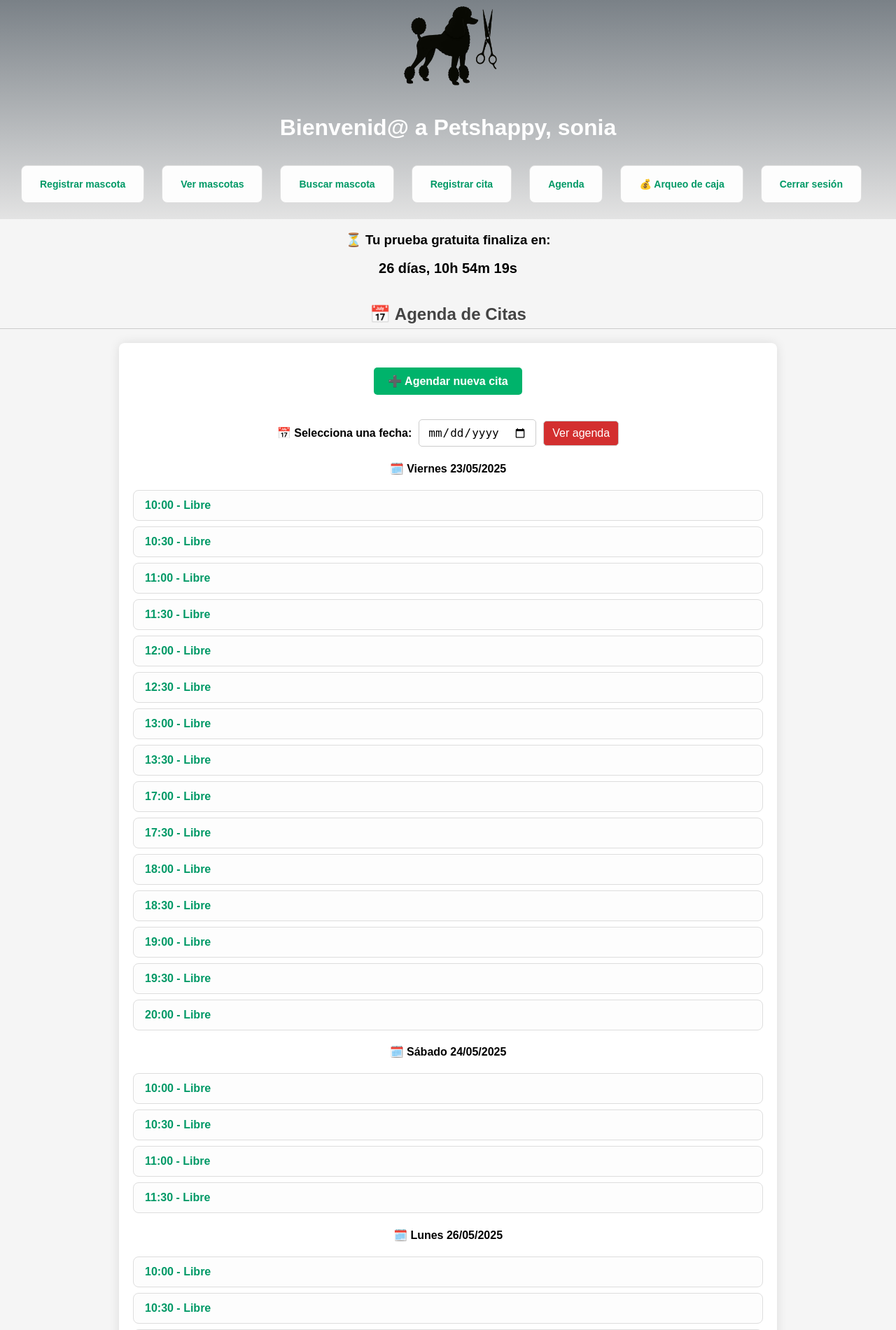
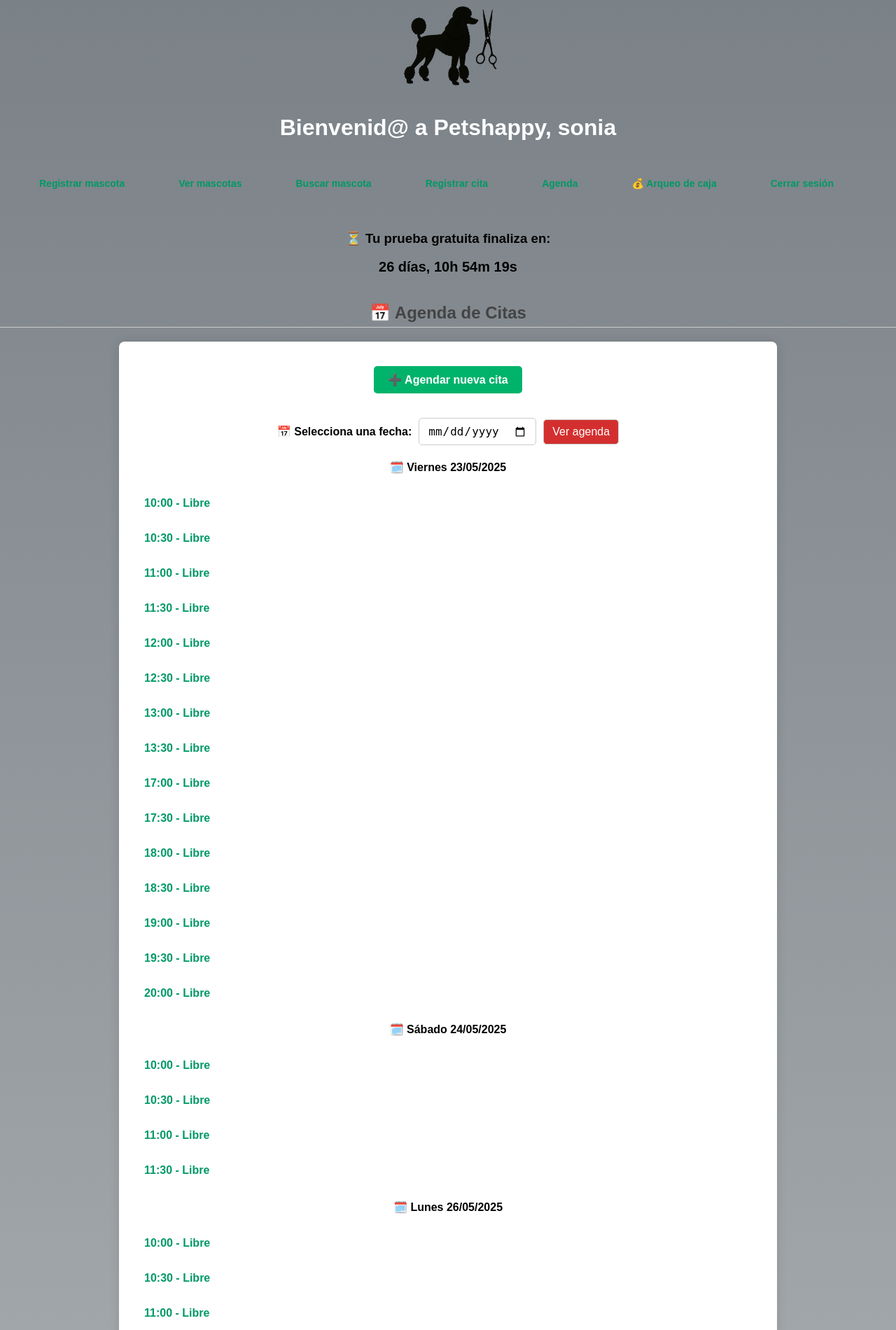
Before and after one commit to Techinclusiondigital/petshappy, a Flask app: page /dashboard in a window 1280 px wide. Shown: the top 1900 px of the page at 70% size. Run offline with Flask 3, Linux system fonts and the light colour scheme; a user stored in the database is signed in; data that the repository does not hold is empty.

Commit message:
ajustando

```diff
--- a/static/css/dashboard.css
+++ b/static/css/dashboard.css
@@ -1,6 +1,6 @@
 /* General */
 body {
-    background-color: #f5f5f5;
+     background: linear-gradient(to bottom, #7a8187, #e3e3e3);
     font-family: 'Segoe UI', sans-serif;
     margin: 0;
     padding: 0;
@@ -15,9 +15,6 @@ header h1 {
 
     padding: 20px;
     color: white;
-}
-.continuacion {
-     background: linear-gradient(to bottom, #dcdddd, #e3e3e3);
 }
 
 
@@ -51,8 +48,7 @@ ul {
 }
 
 li {
-    background-color: #fdfdfd;
-    border: 1px solid #ddd;
+
     padding: 12px 16px;
     margin-bottom: 8px;
     border-radius: 8px;
--- a/templates/base.html
+++ b/templates/base.html
@@ -9,7 +9,7 @@
         body {
             margin: 0;
             font-family: Arial, sans-serif;
-            background-color: #f5f5f5;
+            background: linear-gradient(to bottom, #7a8187, #e3e3e3);
             text-align: center;
         }
 
@@ -58,9 +58,7 @@
      font-size: 16px;
 }
 
-header {
-  background: linear-gradient(to bottom, #7a8187, #e3e3e3);
-}
+
 .logo-caniche {
     height: 140px; /* ajusta según necesites */
     width: auto;
--- a/templates/dashboard.html
+++ b/templates/dashboard.html
@@ -4,7 +4,7 @@
 
 {% block content %}
 {% if not current_user.subscripcion_id and not current_user.en_periodo_prueba() %}
-<div class="continuacion">
+
 <div class="alert alert-danger text-center">
     <h2>🚫 Tu prueba gratuita ha caducado</h2>
     <p>Activa tu suscripción para seguir usando la aplicación</p>
@@ -19,7 +19,7 @@
 
 
 <h2 class="text-center">📅 Agenda de Citas</h2>
-</div>
+
 <div class="agenda-container">
     <a href="/cita" class="boton">➕ Agendar nueva cita</a>
 <form method="GET" action="{{ url_for('dashboard') }}" class="fecha-form">
```
